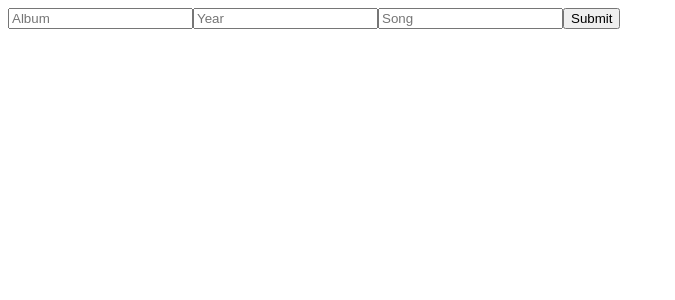
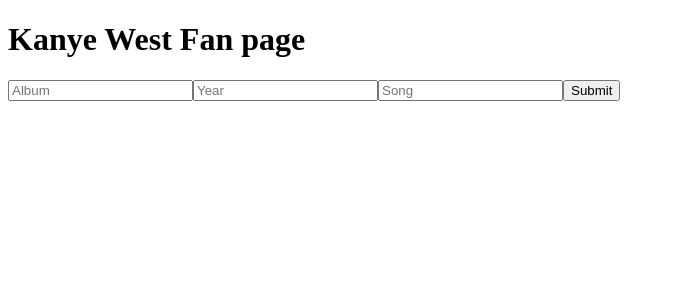
Before and after one commit to ivshxvi/react-music-app, a React (Vite) app: page / in a window 1280 px wide. Shown: the top 300 px of the page, without its empty margins (0-675 px from the left). Built offline with nearby package versions, Linux system fonts and the light colour scheme.

Commit message:
Final touch

```diff
--- a/src/Display.jsx
+++ b/src/Display.jsx
@@ -15,6 +15,7 @@
 
   return (
     <div className="Display">
+        <h1>Kanye West Fan page</h1>
       {entries.map((entry, index) => (
         <div key={index}>
           <p>Album: {entry.album}</p>
--- a/src/Form.jsx
+++ b/src/Form.jsx
@@ -7,7 +7,6 @@
   const handleSubmit = (event) => {
     event.preventDefault();
     addEntry();
-    // Reset the form data to empty strings
     updateFormData({  album: "", year: "", song: "" });
   };
 
```
